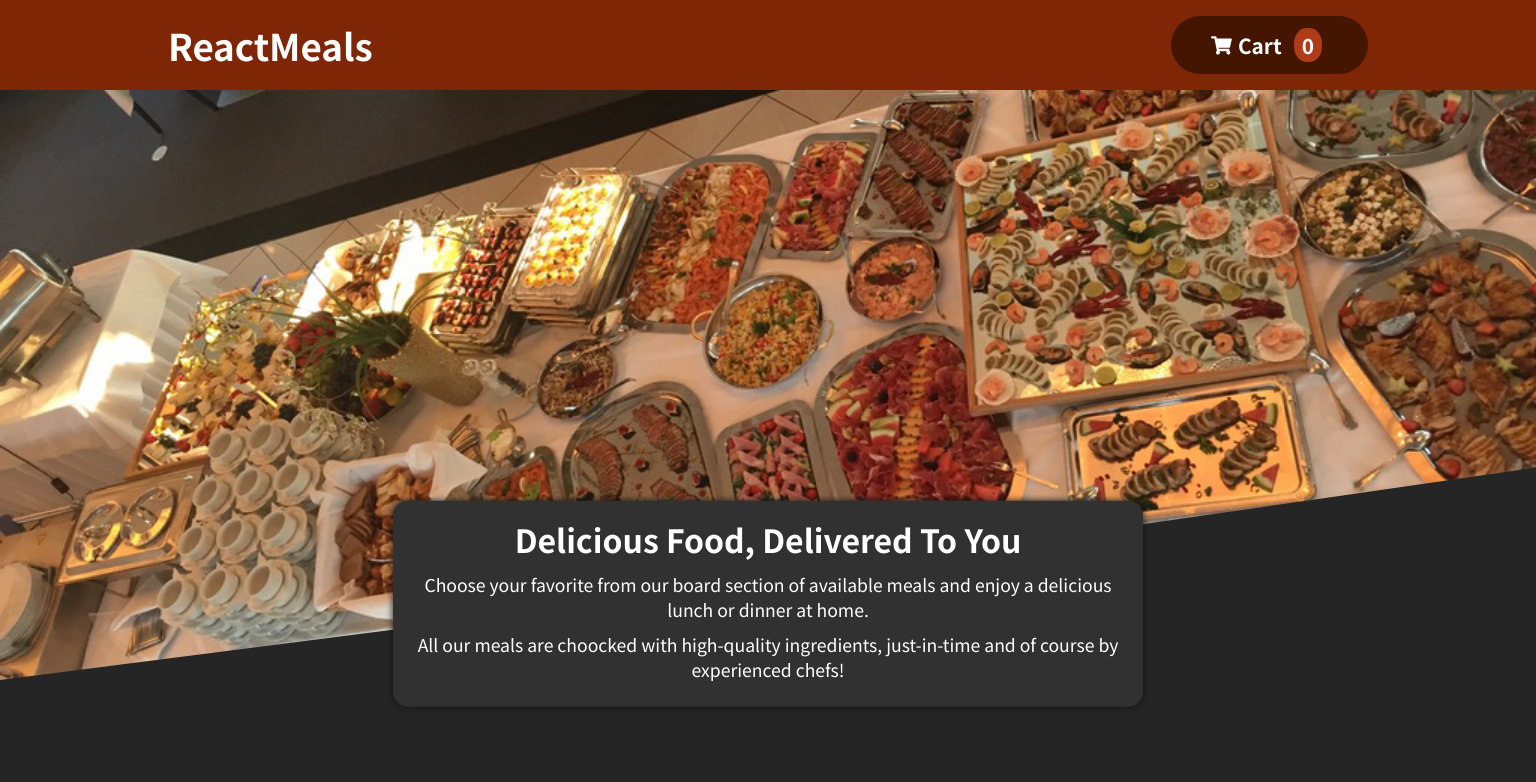
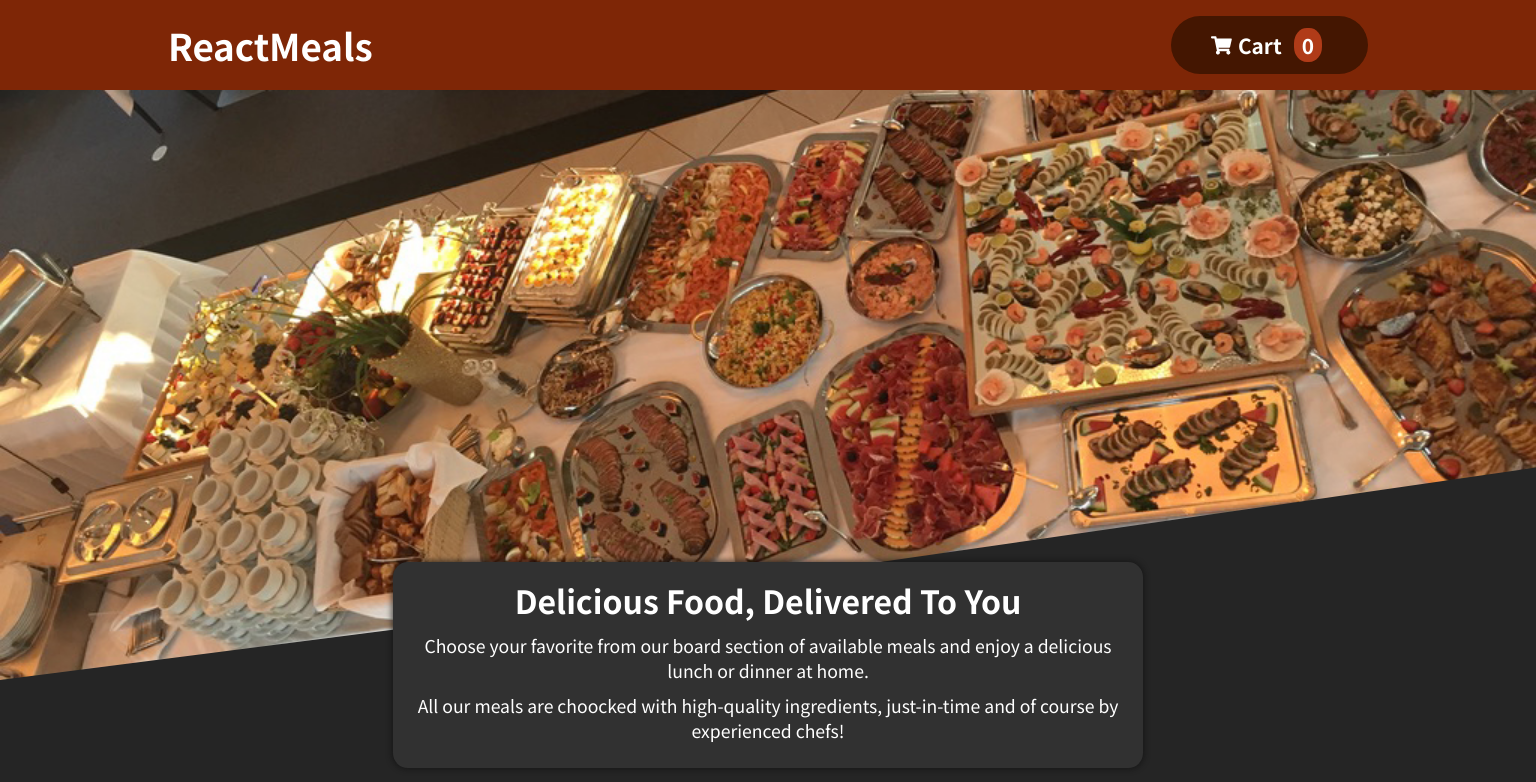
Before and after one commit to Amin-Ansari/ReactMeal, a React (Create React App) app: page / in a window 1536 px wide. Shown: the top 782 px of the page. Built offline with nearby package versions, Linux system fonts and the light colour scheme.

Commit message:
The text box style (the transform:translateY) got fixed for super large screens

```diff
--- a/src/components/Layout/body/TextBox.css
+++ b/src/components/Layout/body/TextBox.css
@@ -41,3 +41,15 @@
     transform: translateY(-12vw);
   }
 }
+@media all and (min-width: 1400px) {
+  .text-box-wraper {
+    padding: 0px 20px;
+    transform: translateY(-8vw);
+  }
+}
+@media all and (min-width: 2000px) {
+  .text-box-wraper {
+    padding: 0px 20px;
+    transform: translateY(-5vw);
+  }
+}
```
